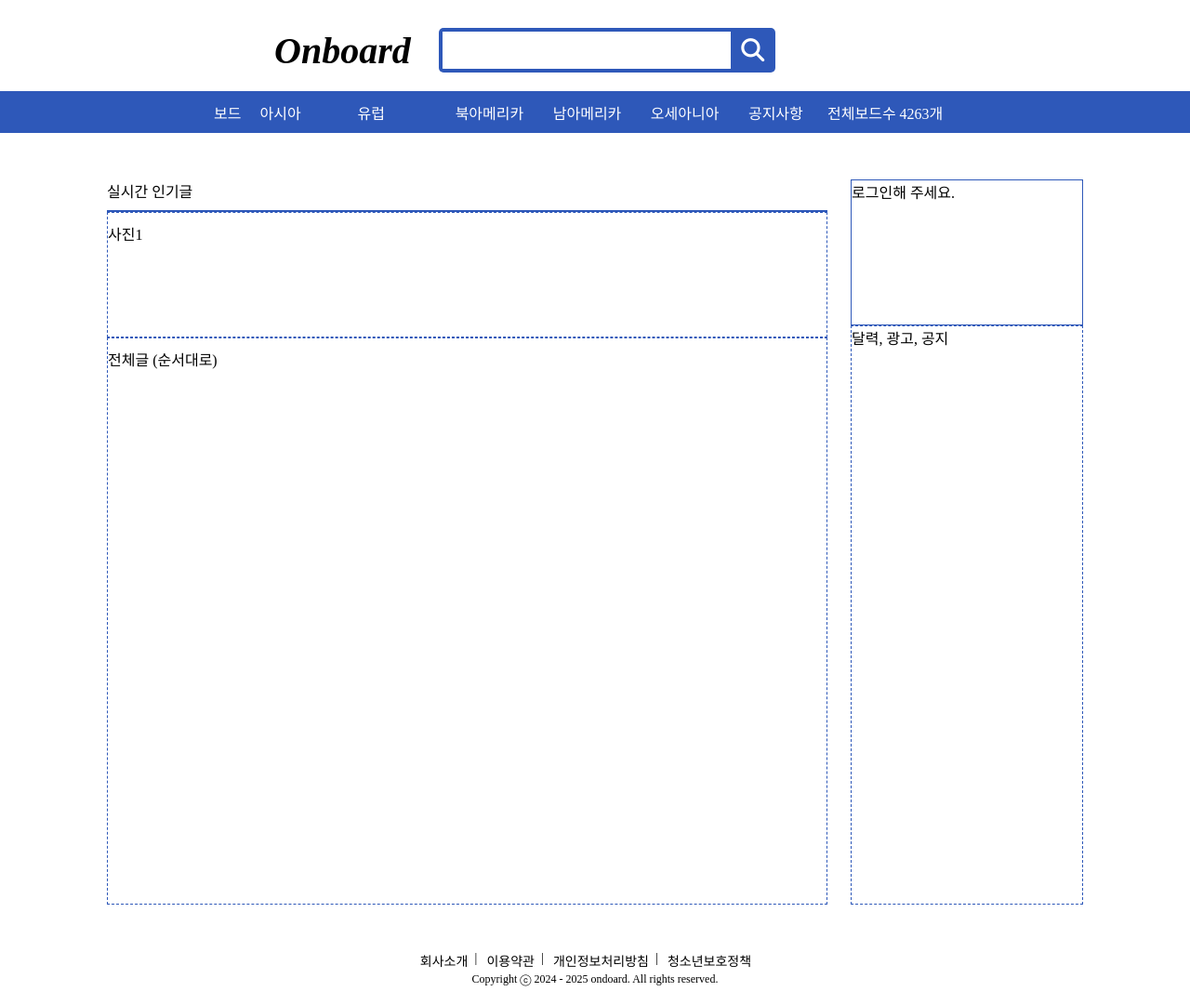
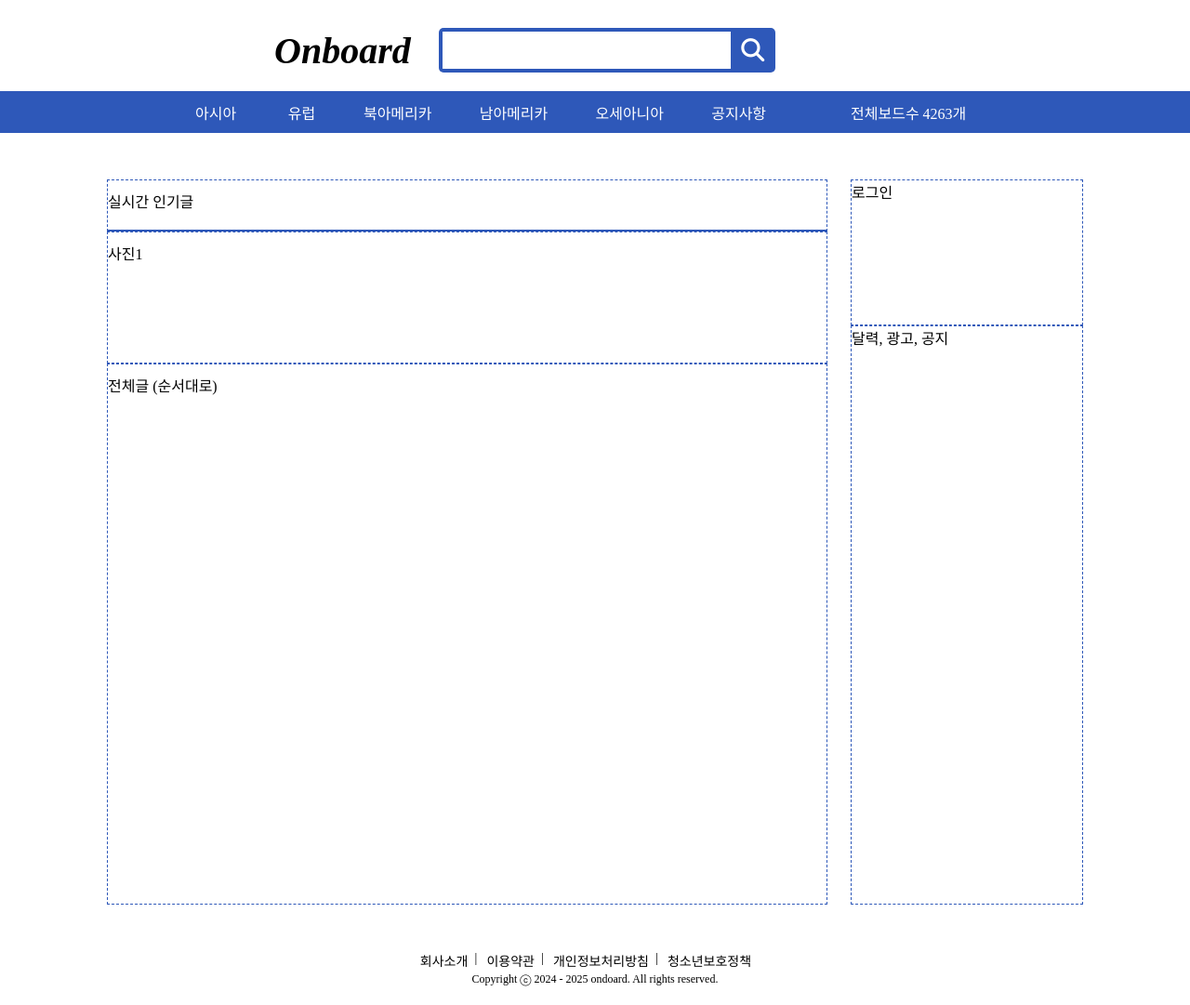
Before and after one commit to Kl3G/Onboard, a Spring Boot app: page / in a window 1280 px wide. Shown: the whole page at 93% size. Run offline with Spring Boot 4, Linux system fonts and the light colour scheme; some libraries are stand-ins or nearby versions.

Commit message:
css파일 생성 후 이동

```diff
--- a/src/main/resources/application.properties
+++ b/src/main/resources/application.properties
@@ -4,7 +4,7 @@ server.port=8080
 
 spring.datasource.driver-class-name=oracle.jdbc.OracleDriver
 spring.datasource.url=jdbc:oracle:thin:@localhost:1521:xe
-spring.datasource.username=bk
+spring.datasource.username=qrapl
 spring.datasource.password=1234
 
 spring.jpa.database=oracle
--- /dev/null
+++ b/src/main/resources/static/css/index.css
@@ -0,0 +1,214 @@
+    *{
+        padding: 0;
+        margin: 0;
+    }
+
+    .slick-class {
+
+        height: 30px;
+        width: 200px;
+        padding-left: 25px;
+        box-sizing: border-box;
+        float: right;
+        align-items: center;
+        overflow: hidden;
+        flex-grow: 0;
+    }
+
+    .slick-class div {
+
+        height: 30px;
+        width: 200px;
+        transform: translateY(3px);
+        color: white;
+    }
+
+    a:link {color: black; text-decoration: none;}
+    a:visited {color: black;}
+    a:hover {color: black;}
+    a:active {color: white;}
+
+    .main__header {
+
+        display: block;
+    }
+
+    .container__header {
+
+        display: flex;
+        margin-left: auto;
+        margin-right: auto;
+        margin-top: 30px;
+        max-width: 1050px;
+        min-width: 1050px;
+        align-items: center;
+        box-sizing: border-box; <!--패딩과 테두리 두께를 합친 값이 이미 포함된 것으로 계산됩니다.-->
+    }
+
+    .header__logo {
+
+        margin-left: 180px;
+        margin-right: 30px; /* 오른쪽 여백 설정 */
+        font-weight: bold; /* 볼드 처리 */
+        font-size: 40px; /* 글씨 크기 설정 */
+        font-style: italic; /* 기울임꼴 설정 */
+        color: black;
+    }
+
+    .header__form {
+
+        background-color:#2E58B9;
+        padding: 4px;
+        border-radius: 5px;
+    }
+
+    .header__search {
+
+        outline: none;
+        font-size: 13px;
+        padding-left: 10px;
+        height: 40px;
+        line-height: 700px;
+        height: 40px; /* 원하는 높이로 설정 */
+        width: 300px;
+        border: none; /* 기본 테두리 제거 (필요시) */
+    }
+
+    .header__button {
+
+        background-color:#2E58B9;
+        border: #2E58B9;
+        height: 40px; /* 원하는 높이로 설정 */
+        width: 40px;
+        line-height: 40px;
+        border: none; /* 기본 테두리 제거 (필요시) */
+    }
+
+    .header__icon {
+
+        font-size: 25px; /* 아이콘 크기 설정 */
+        color: white; /* 아이콘 색상 설정 */
+        transform: translateY(5px);
+    }
+
+    .main__nav {
+
+        background-color:#2E58B9;
+        margin-top: 20px;
+        height: 45px;
+        display: flex;
+        align-items: center;
+        min-width: 1100px;
+    }
+
+    .container__nav {
+
+        min-width: 900px;
+        display: flex;
+        margin-left: auto;
+        margin-right: auto;
+        max-height: 30px;
+    }
+
+    .nav__ul {
+
+        list-style-type: none;
+        display: flex;
+        align-items: center;
+        margin-left: 20px;
+        flex-grow: 1;
+    }
+
+    .nav__ul li {
+
+        flex: 1;
+    }
+
+    .nav__ul a {
+
+        color: white;
+    }
+
+    .main__main {
+
+        display: block;
+    }
+
+    .container__main {
+
+        display: flex;
+        height: calc(900px - 100px);
+        margin-top: 50px;
+        margin-left: auto;
+        margin-right: auto;
+        max-width: 1100px;
+        min-width: 1100px;
+        box-sizing: border-box; <!--패딩과 테두리 두께를 합친 값이 이미 포함된 것으로 계산됩니다.-->
+    }
+
+    .main__section {
+
+        display: flex;
+        flex-direction: column;
+        width: 775px;
+        padding-bottom: 20px;
+        margin-left: 25px;
+    }
+
+    .main__section div {
+
+        box-sizing: border-box;
+        padding-top: 10px;
+        display: flex;
+        border: dashed 1px #2E58B9;
+    }
+
+    .main__aside {
+
+        width: 275px;
+        box-sizing: border-box;
+        padding-bottom: 20px;
+        padding-left: 25px;
+        margin-right: 25px;
+        display: flex;
+        flex-direction: column;<!--#A9A6A6-->
+        /* aside는 자체에 display: flex; 속성이 적용되어 있기 때문에
+        요소를 세로로 배치하고 싶을 때는 flex-direction: column; 를 해주면 된다. */
+    }
+
+    .main__aside div {
+
+        border: 1px dashed #2E58B9;
+    }
+
+    .main__footer {
+
+        margin-top: 50px;
+        position: relative;
+        bottom: 20px;
+        width: 100%;
+        text-align: center;
+    }
+
+    .footer__ul {
+
+        display: flex;
+        list-style-type: none;
+        padding: 0;
+        justify-content: center;
+        font-size: 14px;
+    }
+
+    .footer__ul li {
+
+        position: relative; margin-right: 20px;
+    }
+
+    .footer__ul span {
+
+        position: absolute; right: -10px; top: 0;
+    }
+
+    footer {
+
+    }
--- a/src/main/resources/templates/index.html
+++ b/src/main/resources/templates/index.html
@@ -7,180 +7,107 @@
     <script src="https://kit.fontawesome.com/b3af913a6d.js" crossorigin="anonymous"></script>
     <link rel="stylesheet" type="text/css" href="//cdn.jsdelivr.net/npm/slick-carousel@1.8.1/slick/slick.css"/>
     <script type="text/javascript" src="//cdn.jsdelivr.net/npm/slick-carousel@1.8.1/slick/slick.min.js"></script>
-    <style>
-        *{
-            padding: 0;
-            margin: 0;
-        }
+    <link rel="stylesheet" href="/css/index.css">
+</head>
 
-        .slick-class {
+<body>
 
-            height: 30px;
-            width: 200px;
-        }
-
-        .slick {
-
-            height: 30px;
-            width: 200px;
-            transform: translateY(3px);
-        }
-
-        .main_header {
-
-            display: block;
-        }
-
-        .container_header {
-
-            display: flex;
-            margin-left: auto;
-            margin-right: auto;
-            margin-top: 30px;
-            max-width: 1050px;
-            min-width: 1050px;
-            align-items: center;
-            box-sizing: border-box; <!--패딩과 테두리 두께를 합친 값이 이미 포함된 것으로 계산됩니다.-->
-        }
-
-        input{
-            height: 40px; /* 원하는 높이로 설정 */
-            width: 300px;
-            border: none; /* 기본 테두리 제거 (필요시) */
-        }
-
-
-        button {
-            height: 40px; /* 원하는 높이로 설정 */
-            width: 40px;
-            line-height: 40px;
-            border: none; /* 기본 테두리 제거 (필요시) */
-        }
-
-        .logo {
-            margin-left: 180px;
-            margin-right: 30px; /* 오른쪽 여백 설정 */
-            font-weight: bold; /* 볼드 처리 */
-            font-size: 40px; /* 글씨 크기 설정 */
-            font-style: italic; /* 기울임꼴 설정 */
-        }
-
-        .icon {
-            font-size: 25px; /* 아이콘 크기 설정 */
-            color: white; /* 아이콘 색상 설정 */
-        }
-
-        .main_container {
-            display: block;
-        }
-
-        .container {
-            display: flex;
-            height: calc(900px - 100px);
-            margin-top: 50px;
-            margin-left: auto;
-            margin-right: auto;
-            max-width: 1100px;
-            min-width: 1100px;
-            box-sizing: border-box; <!--패딩과 테두리 두께를 합친 값이 이미 포함된 것으로 계산됩니다.-->
-        }
-
-        a {
-            text-decoration: none;
-        }
-
-        footer {
-
-        }
-
-    </style>
-</head>
-<body>
-    <header class="main_header">
-        <div class="container_header">
-            <div class="logo">Onboard</div>
-            <div style="background-color:#2E58B9; padding: 4px; border-radius: 5px;">
+    <header class="main__header">
+        <div class="container__header">
+            <div class="header__logo">
+                <a href="/index">
+                    Onboard
+                </a>
+            </div>
+            <div class="header__form">
                 <form action="/search" method="get">
-                        <input type="text" name="keyword" style="outline: none;
-                        font-size: 13px; padding-left: 10px; height: 40px; line-height: 700px;" spellcheck="false">
-                        <button type="submit " style="background-color:#2E58B9; border: #2E58B9;">
-                            <i class="fa-solid fa-magnifying-glass icon"  style="transform: translateY(5px);"></i>
-                        </button>
+                    <input class="header__search" type="text" name="keyword" spellcheck="false">
+                    <button class="header__button"type="submit ">
+                        <i class="fa-solid fa-magnifying-glass header__icon"></i>
+                    </button>
                 </form>
             </div>
         </div>
     </header>
 
-    <nav style="background-color:#2E58B9; margin-top: 20px; height: 45px;
-    display: flex; align-items: center; min-width: 1100px;">
-        <div style="min-width: 900px; display: flex; margin-left: auto; margin-right: auto;
-            max-height: 30px;">
-            <ul style="list-style-type: none; display: flex; align-items: center; margin-left: 20px; flex-grow: 1; ">
-                <li style="margin-left: 20px;">
-                    <a href="/board" style="color: white; flex: 1;">보드</a>
+
+    <nav class="main__nav">
+        <div class="container__nav">
+            <ul class="nav__ul">
+                <li style="flex: 0.8;">
+                    <div>
+                        <a href="/board">아시아</a>
+                    </div>
                 </li>
-                <li style="margin-left: 20px; flex: 1;">
-                    <a href="/board" style="color: white;">아시아</a>
+                <li style="flex: 0.65;">
+                    <div>
+                        <a href="/board">유럽</a>
+                    </div>
                 </li>
-                <li style="margin-left: 20px; flex: 1;">
-                    <a href="/board" style="color: white;">유럽</a>
+                <li>
+                    <div>
+                        <a href="/board">북아메리카</a>
+                    </div>
                 </li>
-                <li style="margin-left: 20px; flex: 1;">
-                    <a href="/board" style="color: white;">북아메리카</a>
+                <li>
+                    <div>
+                        <a href="/board">남아메리카</a>
+                    </div>
                 </li>
-                <li style="margin-left: 20px; flex: 1;">
-                    <a href="/board" style="color: white;">남아메리카</a>
+                <li >
+                    <div>
+                        <a href="/board">오세아니아</a>
+                    </div>
                 </li>
-                <li style="margin-left: 20px; flex: 1;">
-                    <a href="/board" style="color: white;">오세아니아</a>
-                </li>
-                <li style="margin-left: 20px; flex: 1;">
-                    <a href="/notice" style="color: white;">공지사항</a>
+                <li>
+                    <div>
+                        <a href="/board">공지사항</a>
+                    </div>
                 </li>
             </ul>
-            <div class="slick-class"  style="float: right; align-items: center; overflow: hidden; flex-grow: 0;">
-                <div class="slick" style="color: white;"> 전체보드수 4263개 </div>
-                <div class="slick" style="color: white;"> 전체게시글 12835개 </div>
-                <div class="slick" style="color: white;"> 전체댓글수 902 </div>
+            <div class="slick-class">
+                <div> 전체보드수 4263개 </div>
+                <div> 전체게시글 12835개 </div>
+                <div> 전체댓글수 902 </div>
             </div>
         </div>
     </nav>
 
-    <main class="main_container">
-        <div class="container">
-            <section style="width: 775px; padding-bottom: 20px; margin-left: 25px;">
-                <div style="box-sizing: border-box; padding-bottom: 10px; height: 35px; display: flex; border-bottom: 2px solid #2E58B9;">실시간 인기글</div>
-                <div style="box-sizing: border-box; padding-top: 10px; height: 135px; display: flex; border: dashed 1px #2E58B9;">사진1</div>
-                <div style="box-sizing: border-box; padding-top: 10px; height: 610px; display: flex; border: dashed 1px #2E58B9;">전체글 (순서대로)</div>
+    <main class="main__main">
+        <div class="container__main">
+            <section class="main__section">
+                <div style="flex: 1; padding-bottom: 10px; border-bottom: 2px solid #2E58B9;">실시간 인기글</div>
+                <div style="flex: 4;">사진1</div>
+                <div style="flex: 17.5;">전체글 (순서대로)</div>
             </section>
-            <aside  style="width: 275px; box-sizing: border-box; padding-bottom: 20px; padding-left: 25px;
-            margin-right: 25px; display: flex; flex-direction: column;<!--#A9A6A6-->">
-                <div style="flex: 1; border: 1px solid #2E58B9;">
-                    로그인해 주세요.
+
+            <aside class="main__aside">
+                <div style="flex: 1;">
+                    로그인
                 </div>
-                <div style="flex: 4; border: 1px dashed #2E58B9;">
+                <div style="flex: 4;">
                     달력, 광고, 공지
                 </div>
             </aside>
         </div>
     </main>
 
-    <footer style="margin-top: 50px; position: relative; bottom: 20px; width: 100%; text-align: center;">
+    <footer class="main__footer">
         <div>
-            <ul style="display: flex; list-style-type: none; padding: 0; justify-content: center; font-size: 14px;">
-                <li style="position: relative; margin-right: 20px;">
+            <ul class="footer__ul">
+                <li>
                     회사소개
-                    <span style="position: absolute; right: -10px; top: 0;">|</span>
+                    <span>|</span>
                 </li>
-                <li style="position: relative; margin-right: 20px;">
+                <li>
                     이용약관
-                    <span style="position: absolute; right: -10px; top: 0;">|</span>
+                    <span>|</span>
                 </li>
-                <li style="position: relative; margin-right: 20px;">
+                <li>
                     개인정보처리방침
-                    <span style="position: absolute; right: -10px; top: 0;">|</span>
+                    <span>|</span>
                 </li>
-                <li style="position: relative; margin-right: 20px;">
+                <li>
                     청소년보호정책
                 </li>
             </ul>
```
